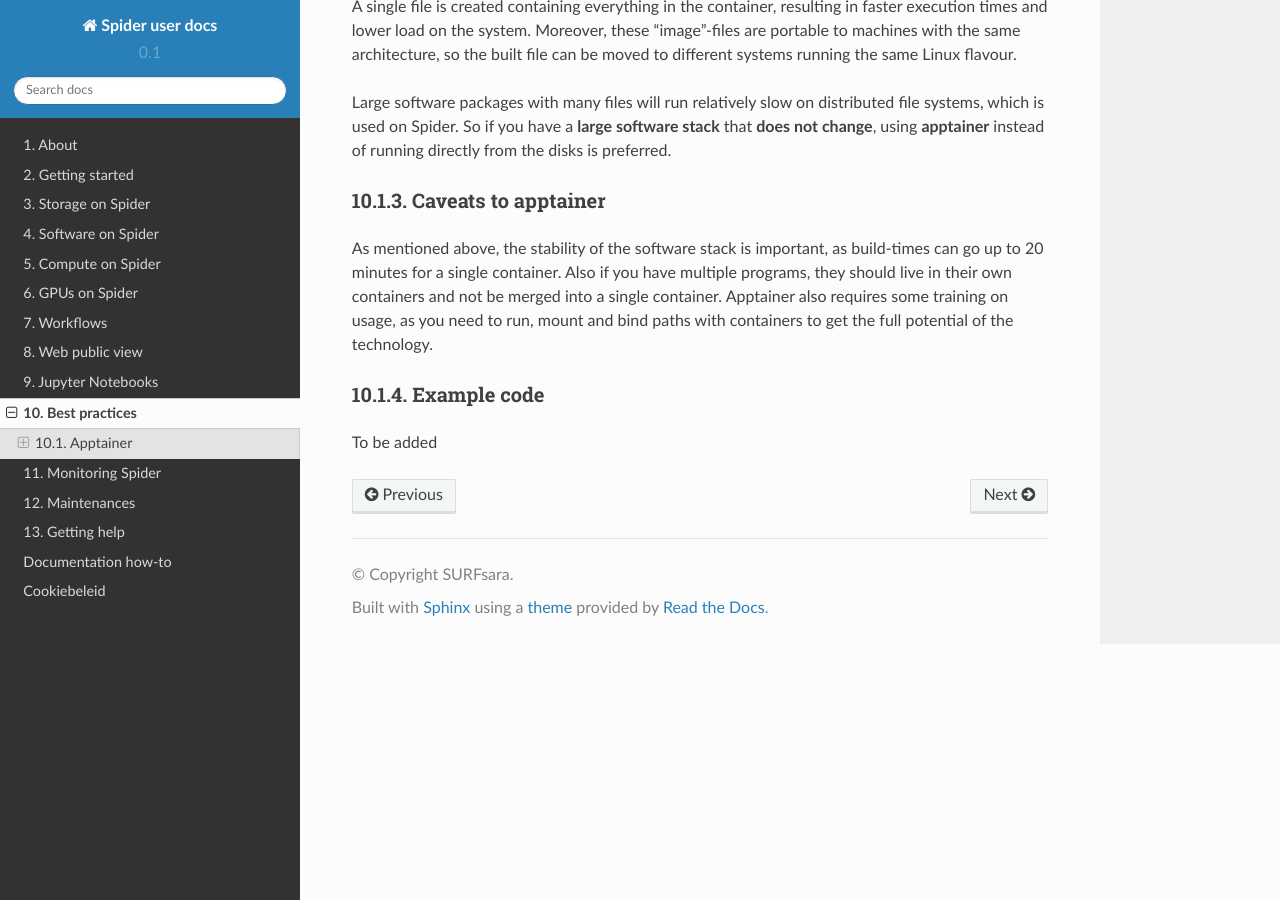
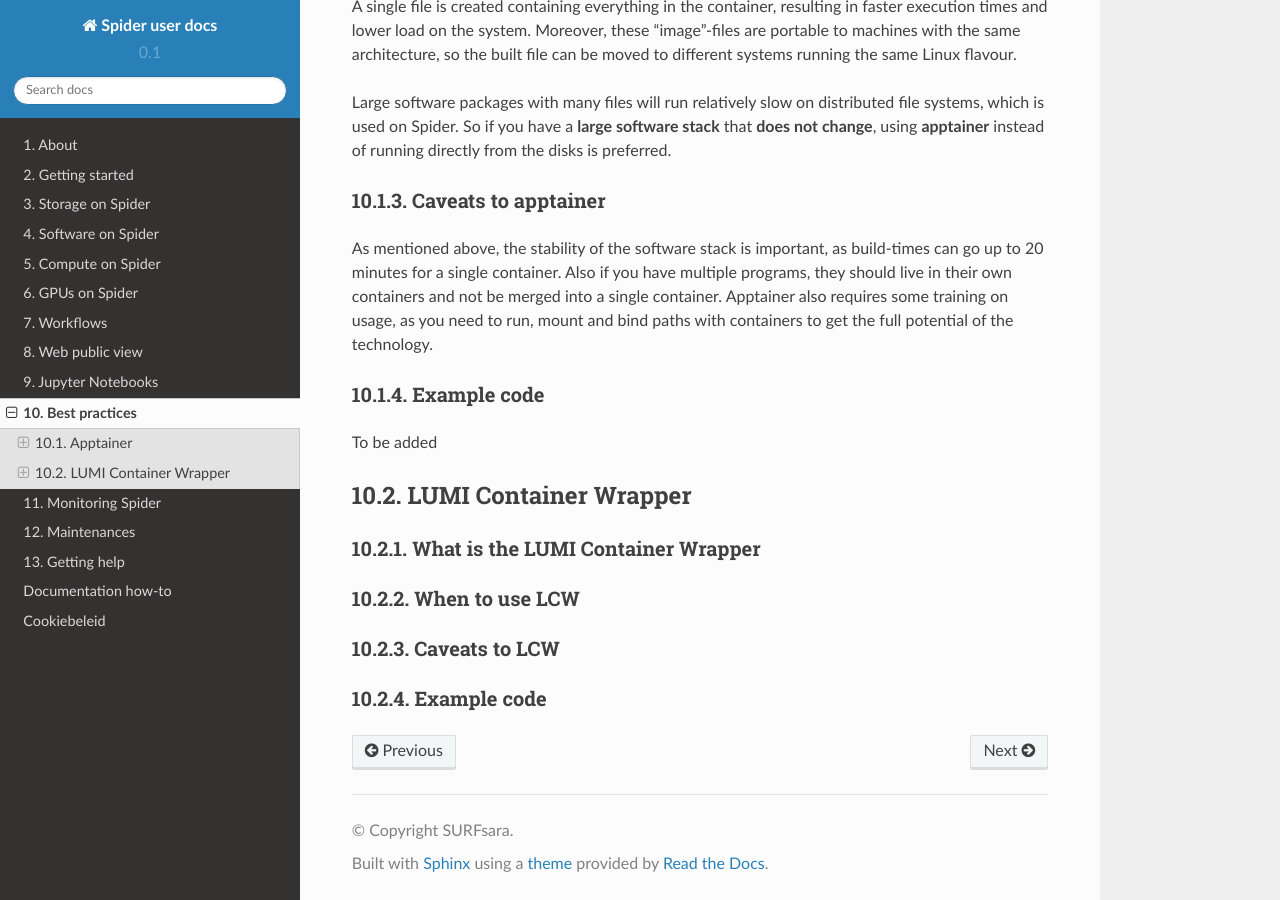
Before and after one commit to sara-nl/spiderdocs, a Sphinx documentation site: the page built from source/Pages/best_practices.rst, in a window 1280 px wide and 900 px high, scrolled down 830 px. Built offline with Sphinx 7.4.7 and the Read the Docs theme 2.0.0, drawn with Linux system fonts in a browser that asks for light colours.

Commit message:
Add lumi skeleton

```diff
--- a/source/Pages/best_practices.rst
+++ b/source/Pages/best_practices.rst
@@ -38,3 +38,19 @@ Example code
 ============
 
 To be added
+
+
+LUMI Container Wrapper
+----------------------
+
+What is the LUMI Container Wrapper
+=============================
+
+When to use LCW
+===============
+
+Caveats to LCW
+==============
+
+Example code
+============
```
